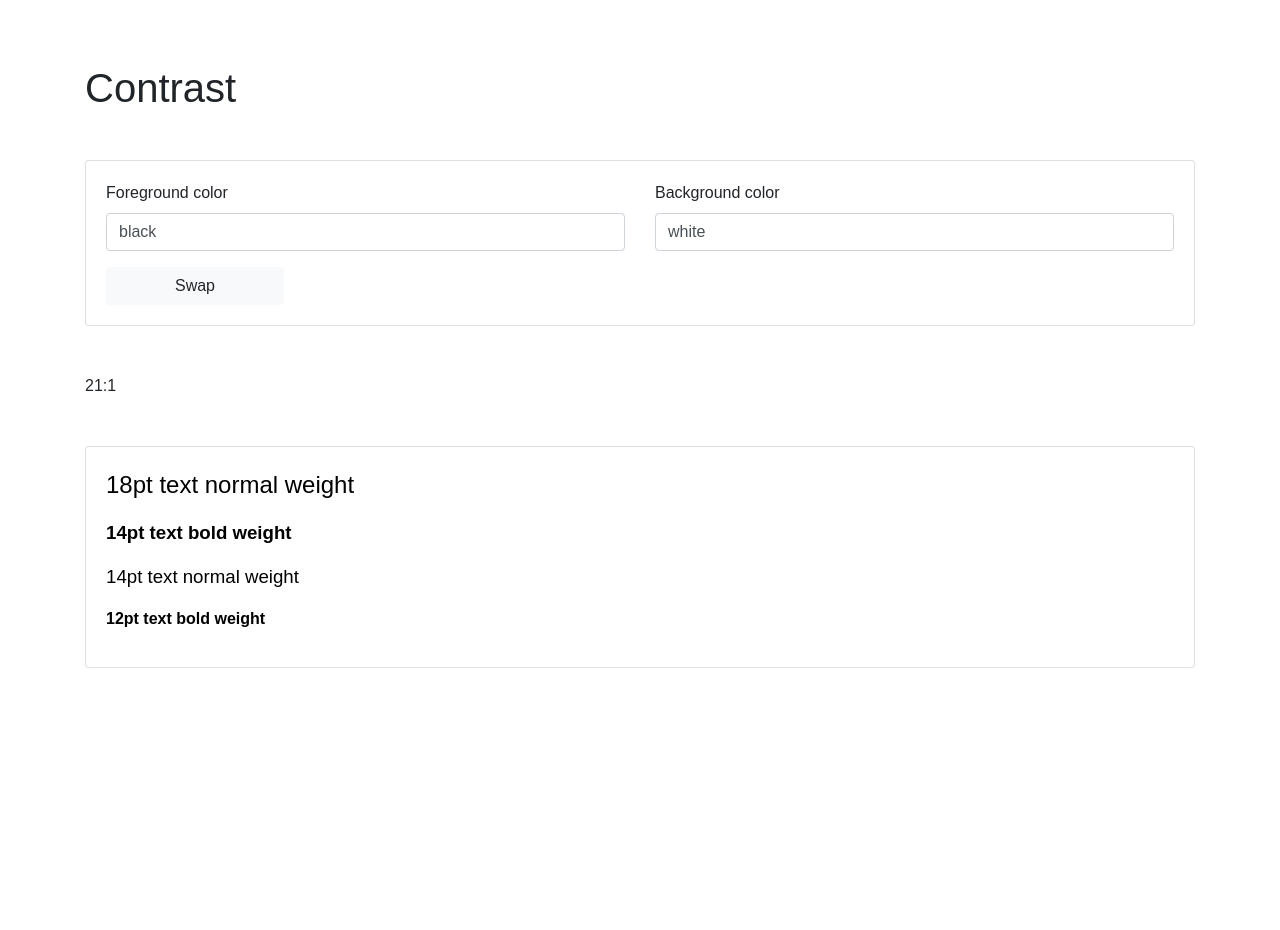
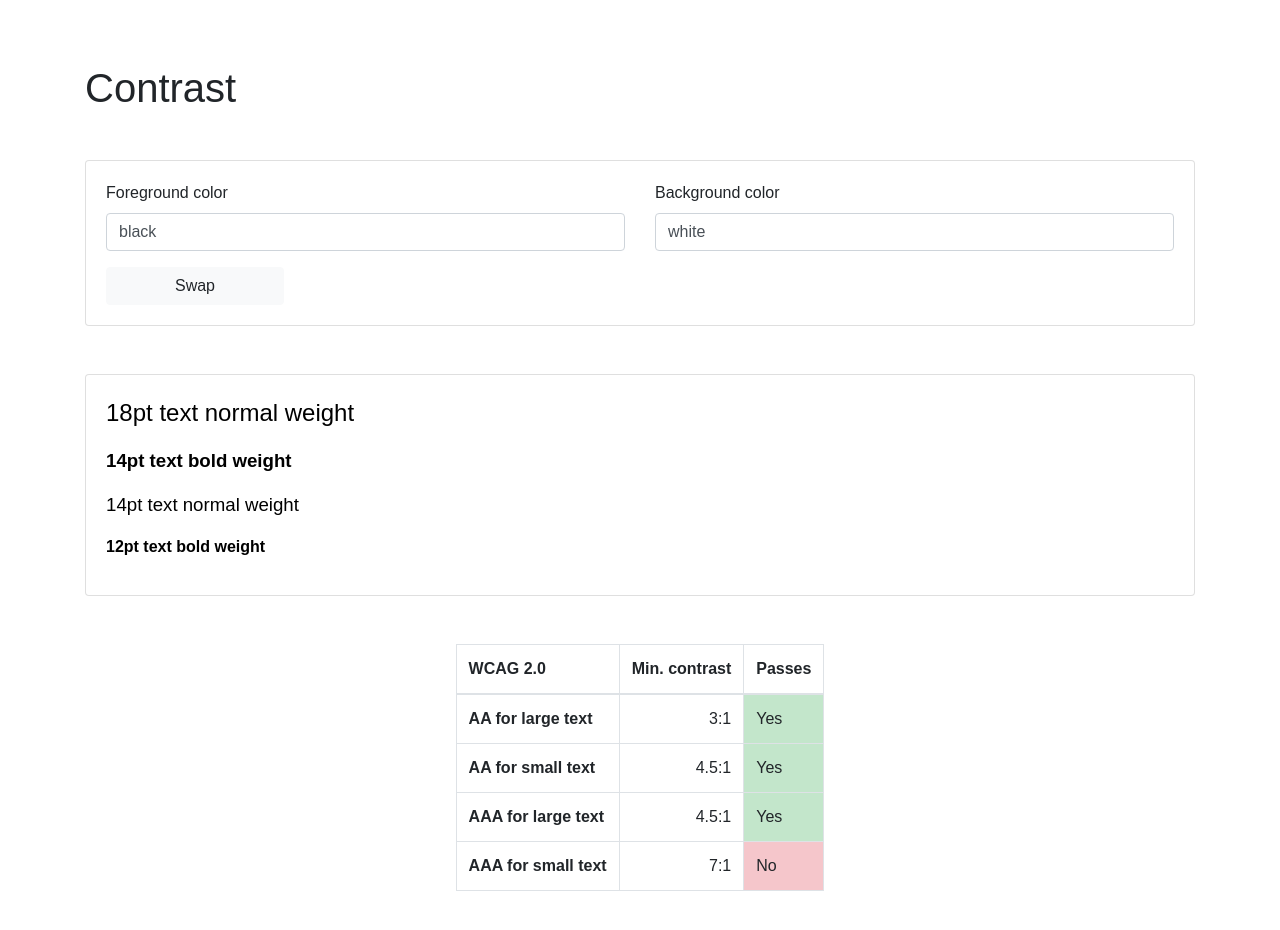
Before and after one commit to j-/contrast, a React (Create React App) app: page / in a window 1280 px wide. Shown: the top 930 px of the page. Before the commit the page ends 800 px from the top, so only its background shows below. Built offline with nearby package versions, Linux system fonts and the light colour scheme.

Commit message:
Add dummy results table

```diff
--- a/src/components/App.tsx
+++ b/src/components/App.tsx
@@ -1,7 +1,7 @@
 import * as React from 'react';
 import DefineColors from './DefineColors';
-import Contrast from '../containers/Contrast';
 import Preview from '../containers/Preview';
+import ResultsTable from './ResultsTable';
 
 const App: React.StatelessComponent = () => (
 	<div className="App container mt-5 mb-5">
@@ -12,11 +12,15 @@ const App: React.StatelessComponent = () => (
 		</section>
 
 		<section className="mt-5 mb-5">
-			<Contrast />
+			<Preview />
 		</section>
 
 		<section className="mt-5 mb-5">
-			<Preview />
+			<div className="d-flex justify-content-center">
+				<div style={{ maxWidth: '40em' }}>
+					<ResultsTable />
+				</div>
+			</div>
 		</section>
 	</div>
 );
--- /dev/null
+++ b/src/components/ResultsTable.tsx
@@ -0,0 +1,37 @@
+import * as React from 'react';
+
+const ResultsTable: React.StatelessComponent = () => (
+	<table className="ResultsTable table table-bordered">
+		<thead>
+			<tr>
+				<th>WCAG 2.0</th>
+				<th className="text-right">Min. contrast</th>
+				<th>Passes</th>
+			</tr>
+		</thead>
+		<tbody>
+			<tr>
+				<th>AA for large text</th>
+				<td className="text-right">3:1</td>
+				<td className="table-success">Yes</td>
+			</tr>
+			<tr>
+				<th>AA for small text</th>
+				<td className="text-right">4.5:1</td>
+				<td className="table-success">Yes</td>
+			</tr>
+			<tr>
+				<th>AAA for large text</th>
+				<td className="text-right">4.5:1</td>
+				<td className="table-success">Yes</td>
+			</tr>
+			<tr>
+				<th>AAA for small text</th>
+				<td className="text-right">7:1</td>
+				<td className="table-danger">No</td>
+			</tr>
+		</tbody>
+	</table>
+);
+
+export default ResultsTable;
```
